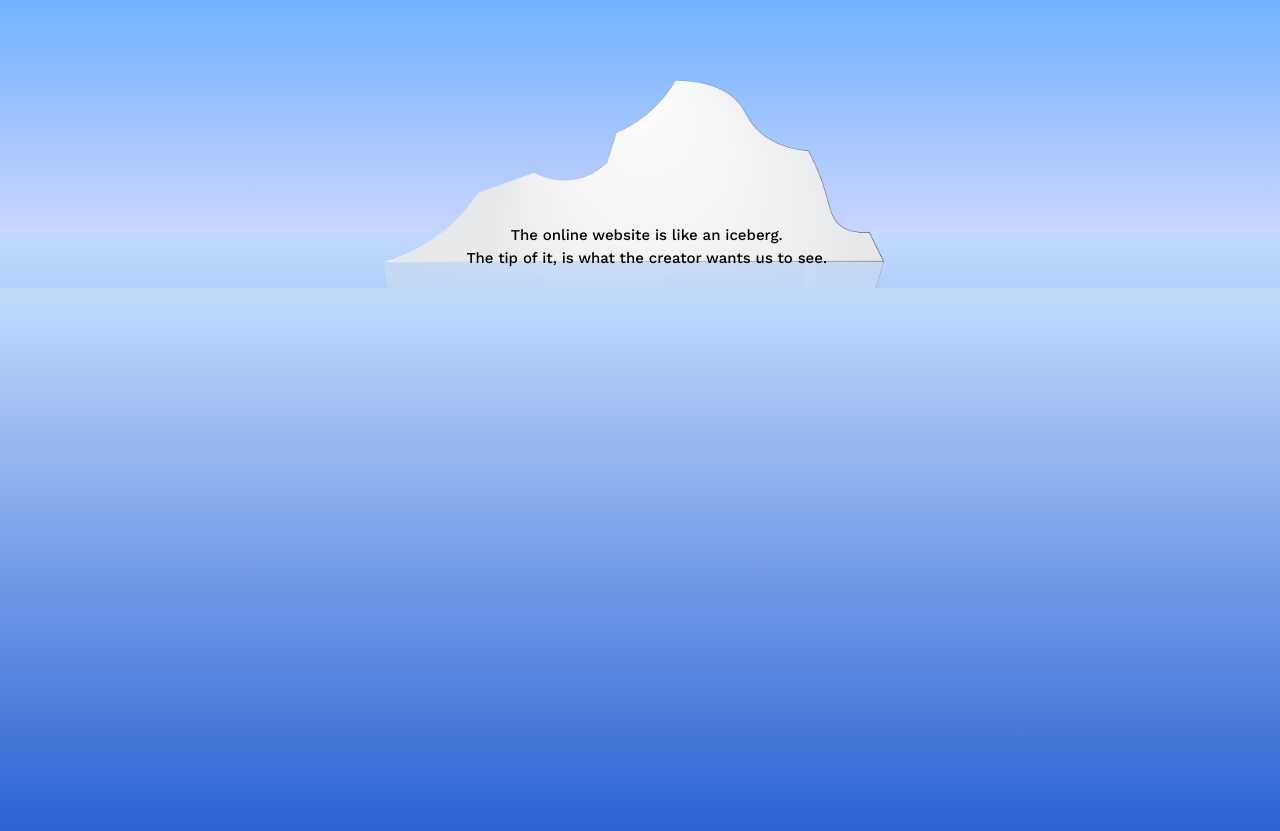
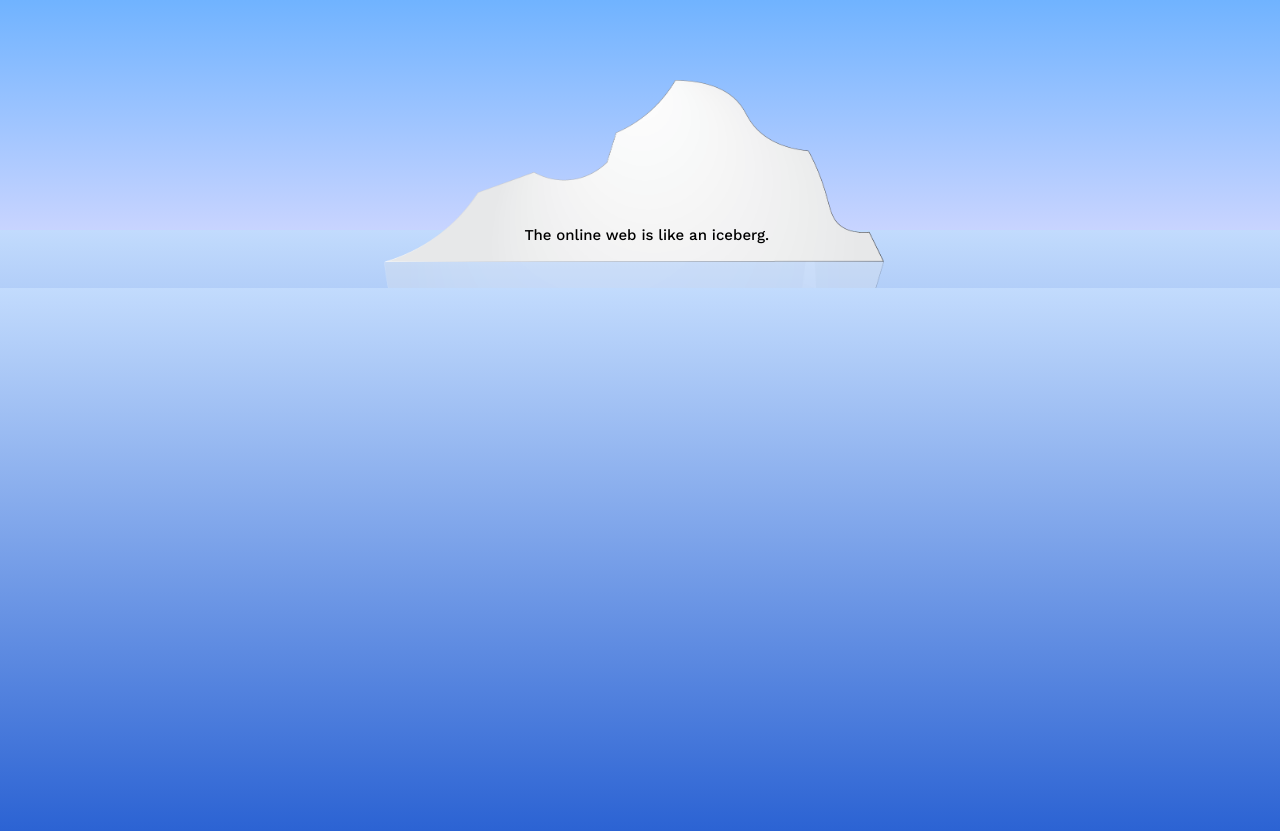
Before and after one commit to joannls/3091_index, a plain HTML site: page readingResp3/readingResp3.html in a window 1280 px wide. Shown: the top 831 px of the page. Drawn offline with nearby package versions, Linux system fonts and the light colour scheme.

Commit message:
Add files via upload

```diff
--- a/readingResp3/readingResp3.html
+++ b/readingResp3/readingResp3.html
@@ -13,7 +13,7 @@
   <img class="bergLayer1" src ="iceberg.png">
   <img class="bergLayer2" src ="iceberg1.png">
 
-  <div id="text1">The online website is like an iceberg.<br> The tip of it, is what the creator wants us to see.</br></div>
+  <div id="text1">The online web is like an iceberg.</div>
   <div id="text2">The vastness of the iceberg indicate the many layers that the website is built on. <br>
     It can indicate the construction process, the content, the audience<br>
      it is public to and the behaviours that may generate. </br>
```
